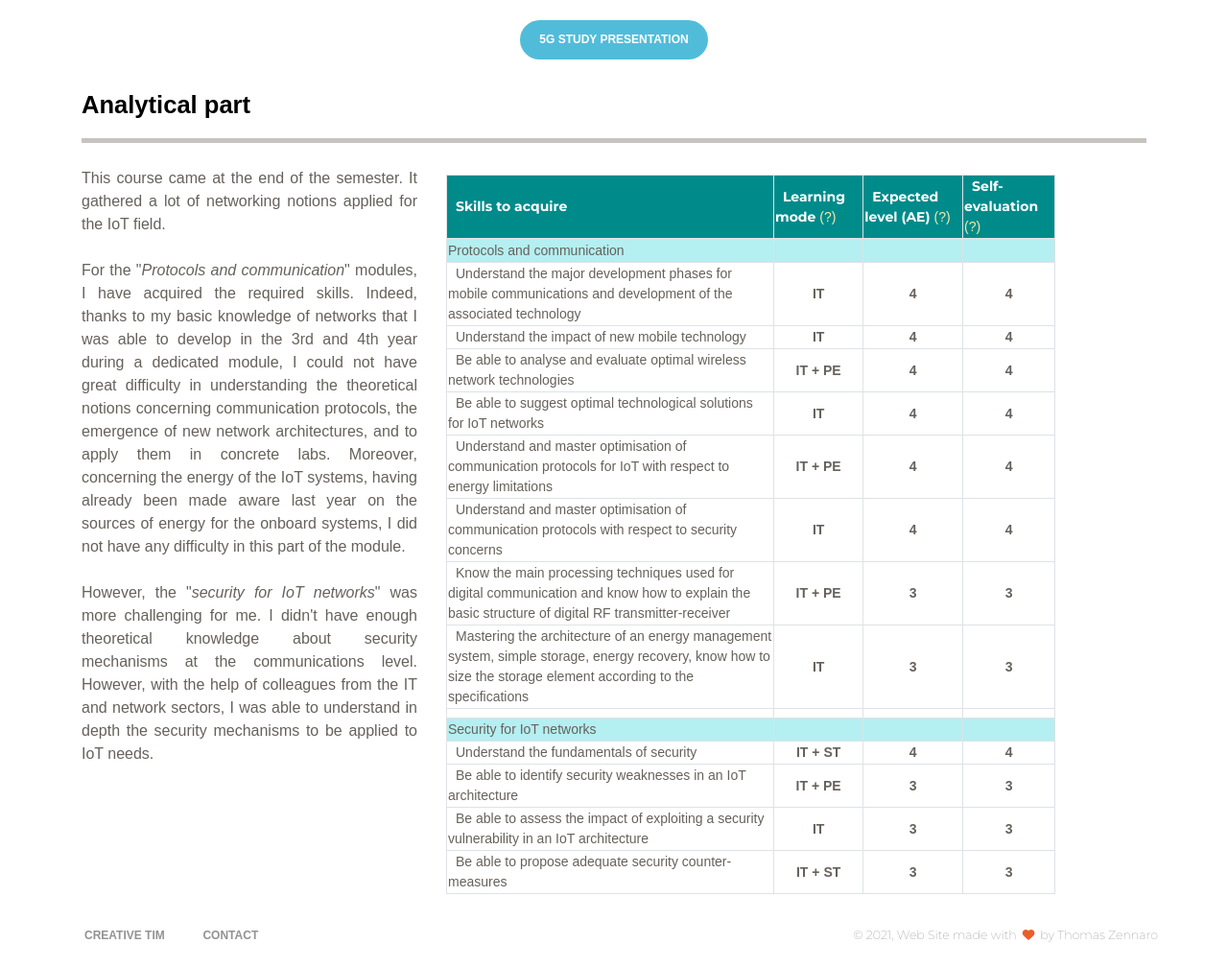
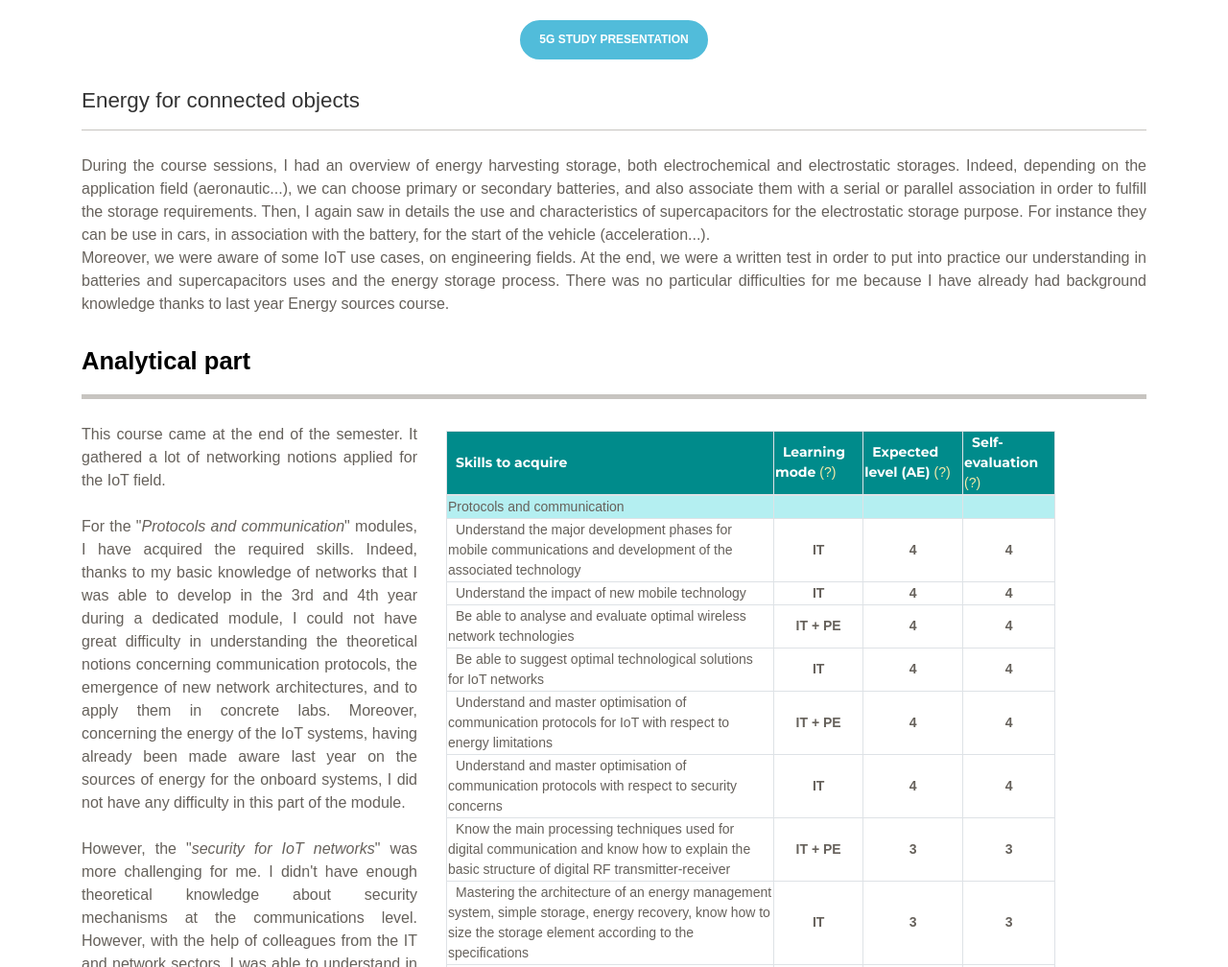
Before and after one commit to DarkDreamAA/Portfolio_TZ, a website: page pages/communication.html in a window 1280 px wide. Shown: the part 2680-3688 px from the top of the page at 96% size. Drawn offline with Linux system fonts and the light colour scheme; some packages are replaced by stand-ins of ours.

Commit message:
ajout energy course

```diff
--- a/pages/communication.html
+++ b/pages/communication.html
@@ -285,6 +285,24 @@ The above copyright notice and this permission notice shall be included in all c
     </div>
 
     <div class="container">
+      <div class="title">
+        <h4 class="mt-0">Energy for connected objects</h4>
+        <hr style="height:1px;border:none;color:rgb(199, 196, 192);background-color:rgb(199, 196, 192);" />
+      </div>
+      <p class="mb-4" style="font-size: 16px; text-align: justify;">
+        During the course sessions, I had an overview of energy harvesting storage, both electrochemical and electrostatic storages.
+        Indeed, depending on the application field (aeronautic...), we can choose primary or secondary batteries, and also associate them with a serial
+        or parallel association in order to fulfill the storage requirements. Then, I again saw in details the use and characteristics
+        of supercapacitors for the electrostatic storage purpose. For instance they can be use in cars, in association with the battery,
+        for the start of the vehicle (acceleration...). <br/>
+        Moreover, we were aware of some IoT use cases, on engineering fields. At the end, we were a written test in order to put
+        into practice our understanding in batteries and supercapacitors uses and the energy storage process. There was no particular
+        difficulties for me because I have already had background knowledge thanks to last year Energy sources course. <br/>
+
+      </p>
+    </div>
+
+    <div class="container">
       <div id="ana_part"></div>
       <div class="title">
         <div id="ana_part">
```
Also changed, not shown: pages/smartDevices.html (+9 -5 lines), assets/img/myPictures/SmartDevices/elec__kicad_schema.png (added), assets/img/myPictures/SmartDevices/pcb_kicad.png (added).
